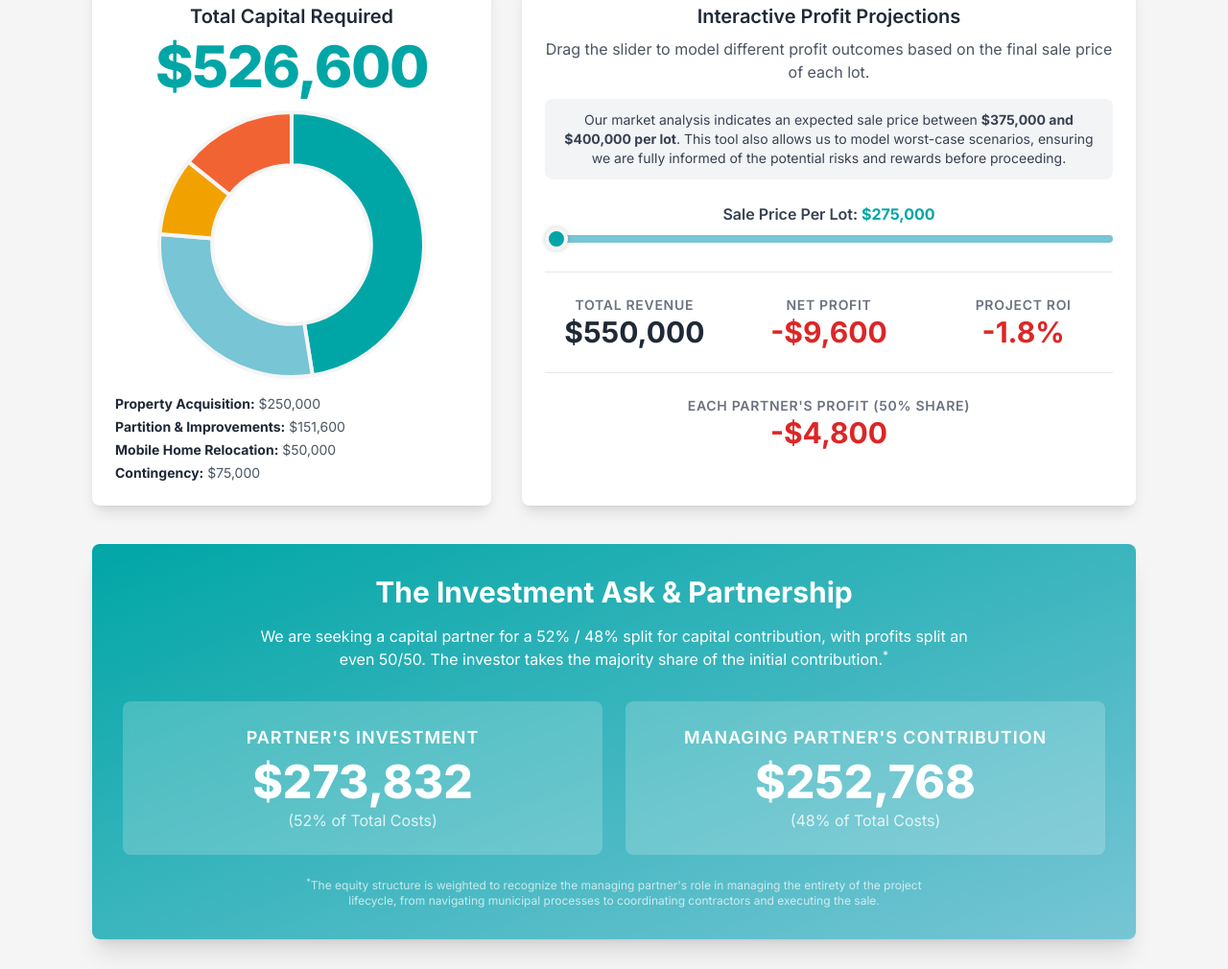
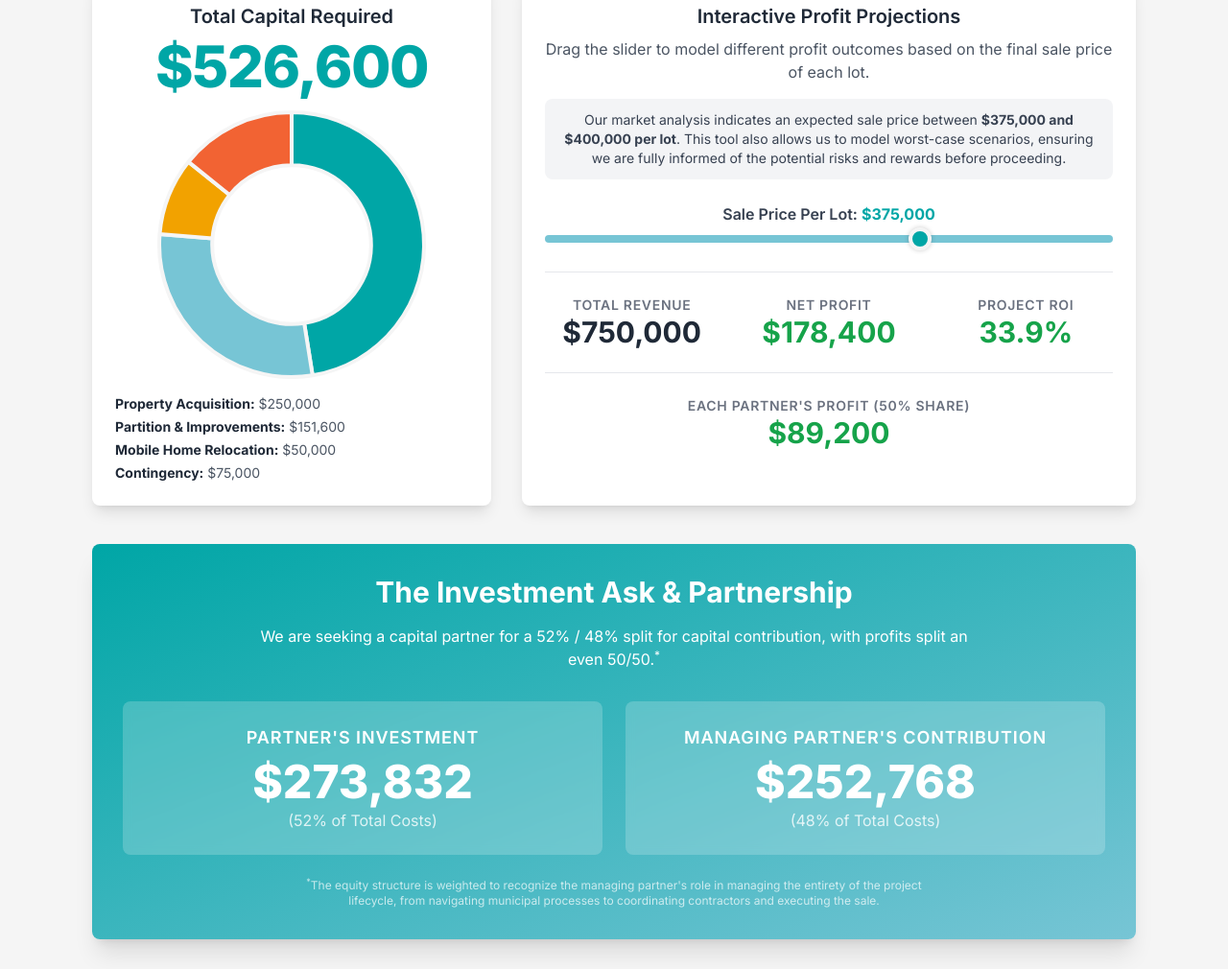
Before and after one commit to nickmac12/mario_infographic_project, a plain HTML site: page index.html in a window 1280 px wide. Shown: the part 1600-2610 px from the top of the page at 96% size. Drawn offline with nearby package versions, Linux system fonts and the light colour scheme.

Commit message:
Update index.html

```diff
--- a/index.html
+++ b/index.html
@@ -2,7 +2,7 @@
 <html lang="en">
 <head>
     <meta charset="UTF-8">
-    <meta name="viewport" content="width=device-width, initial-scale=1.0">
+    <meta name="viewport" content="width=device-width, initial-scale-1.0">
     <title>Investment Proposal: 19952 Windflower Way</title>
     <script src="https://cdn.tailwindcss.com"></script>
     <script src="https://cdn.jsdelivr.net/npm/chart.js"></script>
@@ -71,6 +71,8 @@
             border: 4px solid #F5F5F5;
             box-shadow: 0 0 5px rgba(0,0,0,0.2);
         }
+
+
     </style>
 </head>
 <body class="text-gray-800">
@@ -89,7 +91,7 @@
                     This project focuses on partitioning a prime 0.49-acre lot at <strong>19952 Windflower Way</strong> in Bend's desirable Wood River Village. Our plan is to divide the property into three lots. As part of the agreement, the current owner will retain the rear lot, where their existing manufactured home will be relocated. Our partnership will then acquire the two newly created front lots for resale. This project is projected to conclude within a 12-15 month timeframe, capitalizing on the strong local demand for premium residential land.
                 </p>
                 <div class="mt-8 text-center">
-                    <a href="https://drive.google.com/file/d/1KrVddFmnzTtlZvQG99Cm1sQSybL1vHTA/view?usp=sharing" target="_blank" rel="noopener noreferrer" class="inline-block bg-[#F26333] text-white font-bold py-4 px-8 rounded-lg shadow-lg hover:bg-[#d95b2e] transition-colors duration-300 text-lg">View Full Written Proposal</a>
+                      <a href="https://drive.google.com/file/d/1eU06LiCrjMpX4SfLJSeXDYK_Lv3DJwqK/view?usp=sharing" target="_blank" rel="noopener noreferrer" class="inline-block bg-[#F26333] text-white font-bold py-4 px-8 rounded-lg shadow-lg hover:bg-[#d95b2e] transition-colors duration-300 text-lg">View Full Written Proposal</a>
                 </div>
             </section>
 
@@ -164,14 +166,14 @@
                         </div>
 
                         <div class="mt-6">
-                            <label for="salePriceSlider" class="block text-center font-semibold text-gray-700">Sale Price Per Lot: <span id="sliderValueDisplay" class="font-bold text-[#00A6A6]">$275,000</span></label>
-                            <input type="range" id="salePriceSlider" min="275000" max="425000" value="275000" step="5000" class="w-full h-2 rounded-lg cursor-pointer mt-2 profit-slider">
+                              <label for="salePriceSlider" class="block text-center font-semibold text-gray-700">Sale Price Per Lot: <span id="sliderValueDisplay" class="font-bold text-[#00A6A6]">$375,000</span></label>
+                              <input type="range" id="salePriceSlider" min="275000" max="425000" value="375000" step="5000" class="w-full h-2 rounded-lg cursor-pointer mt-2 profit-slider">
                         </div>
 
-                        <div class="mt-6 border-t pt-6 grid grid-cols-3 gap-4 text-center">
+                        <div class="mt-6 border-t pt-6 grid grid-cols-1 md:grid-cols-3 gap-6 text-center">
                             <div>
                                 <h4 class="text-sm font-semibold text-gray-500 uppercase tracking-wider">Total Revenue</h4>
-                                <p id="totalRevenueDisplay" class="text-3xl font-bold text-gray-800">$550,000</p>
+                                <p id="totalRevenueDisplay" class="text-3xl font-bold text-gray-800">$750,000</p>
                             </div>
                             <div>
                                 <h4 class="text-sm font-semibold text-gray-500 uppercase tracking-wider">Net Profit</h4>
@@ -193,7 +195,7 @@
             <section id="investment" class="mb-10 bg-gradient-to-br from-[#00A6A6] to-[#77C5D5] rounded-lg shadow-xl p-8 text-white">
                 <div class="text-center">
                     <h2 class="text-3xl font-bold mb-4">The Investment Ask & Partnership</h2>
-                    <p class="max-w-3xl mx-auto mb-6">We are seeking a capital partner for a 52% / 48% split for capital contribution, with profits split an even 50/50. The investor takes the majority share of the initial contribution.<sup>*</sup></p>
+                    <p class="max-w-3xl mx-auto mb-6">We are seeking a capital partner for a 52% / 48% split for capital contribution, with profits split an even 50/50.<sup>*</sup></p>
                 </div>
                 <div class="grid grid-cols-1 md:grid-cols-2 gap-6 mt-8">
                     <div class="bg-white/20 backdrop-blur-sm rounded-lg p-6 text-center">
```
Lines whose indentation alone changed are shown as unchanged.
